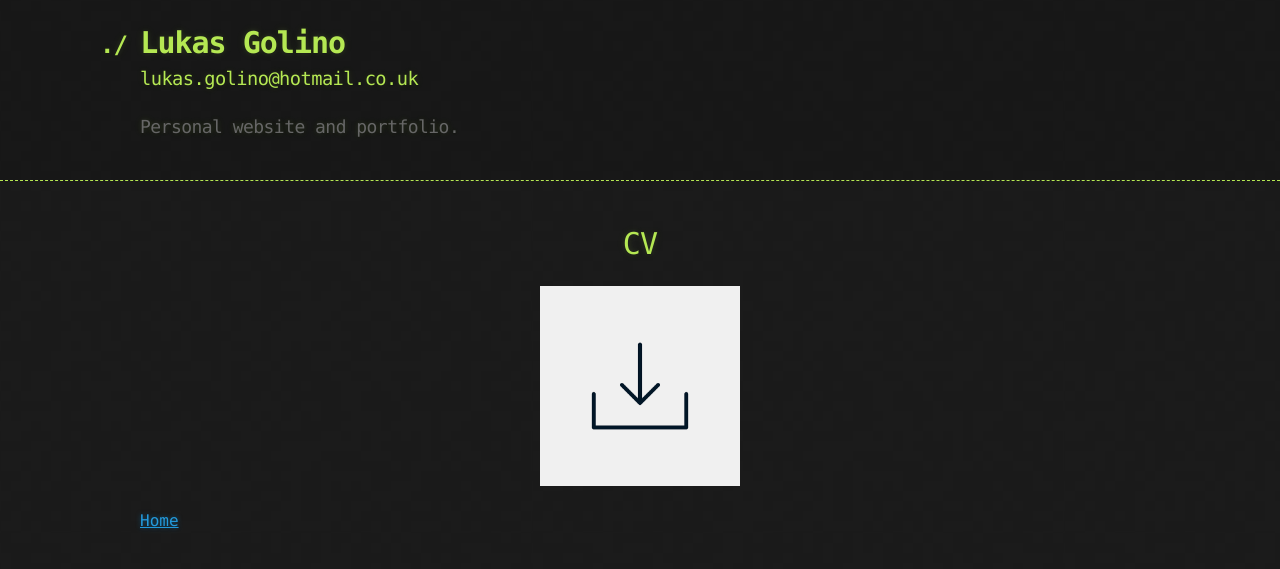
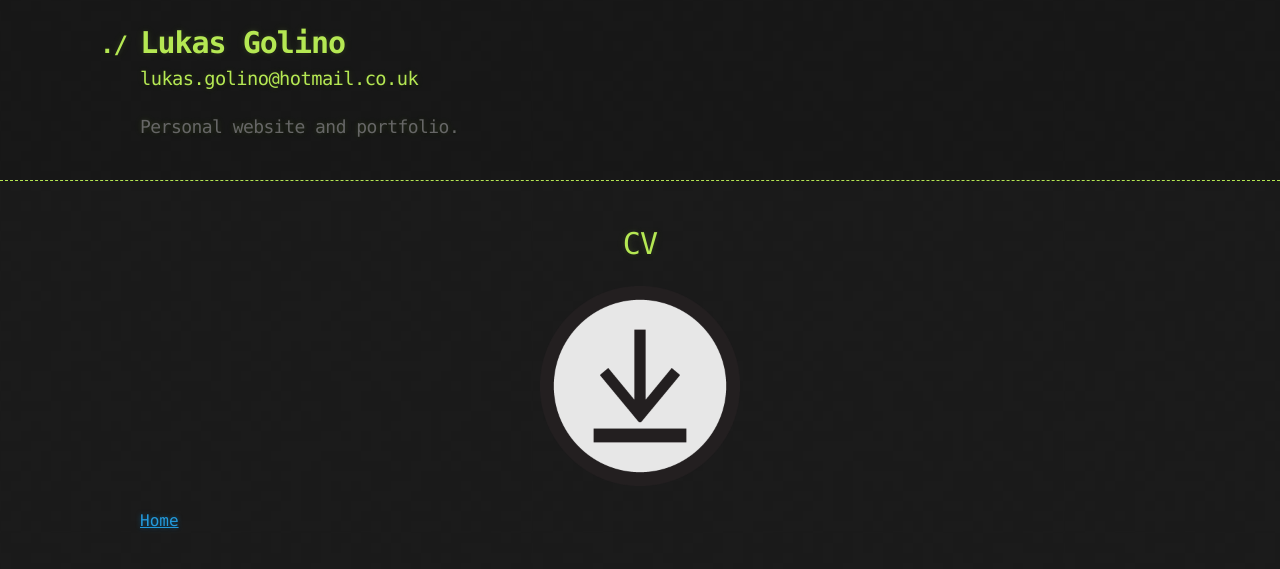
Before and after one commit to lukasgolino/lukasgolino.github.io, a Jekyll site: the page built from cv.md, in a window 1280 px wide. Shown: the top 569 px of the page. Built offline with Jekyll 4.4.1, drawn with Linux system fonts in a browser that asks for light colours.

Commit message:
new dl image

```diff
--- a/cv.md
+++ b/cv.md
@@ -7,7 +7,7 @@ layout: default
 <h1>CV</h1>
 
 <a href="LukasGolinoCV.docx" download>
-    <img src="upload-2935442_1280.png" alt="downloadCV" width="200" height="200">
+    <img src="586abf66b6fc1117b60b2752.png" alt="downloadCV" width="200" height="200">
 </a>
 
 </center>
```
Also changed, not shown: 586abf66b6fc1117b60b2752.png (added).
